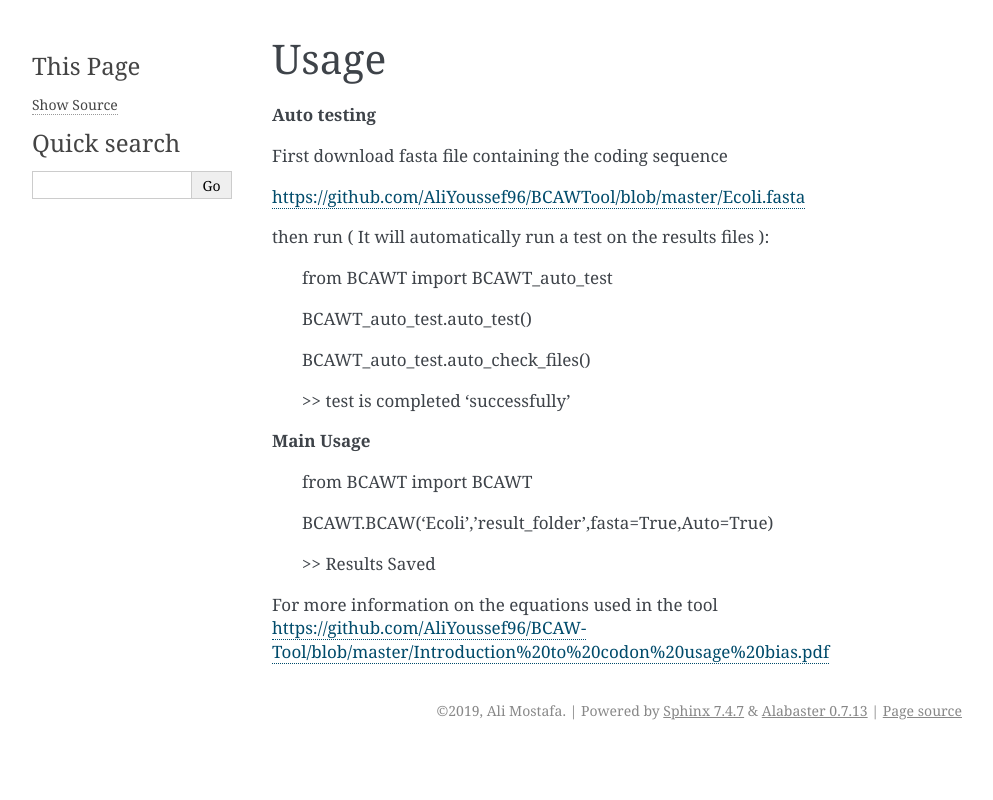
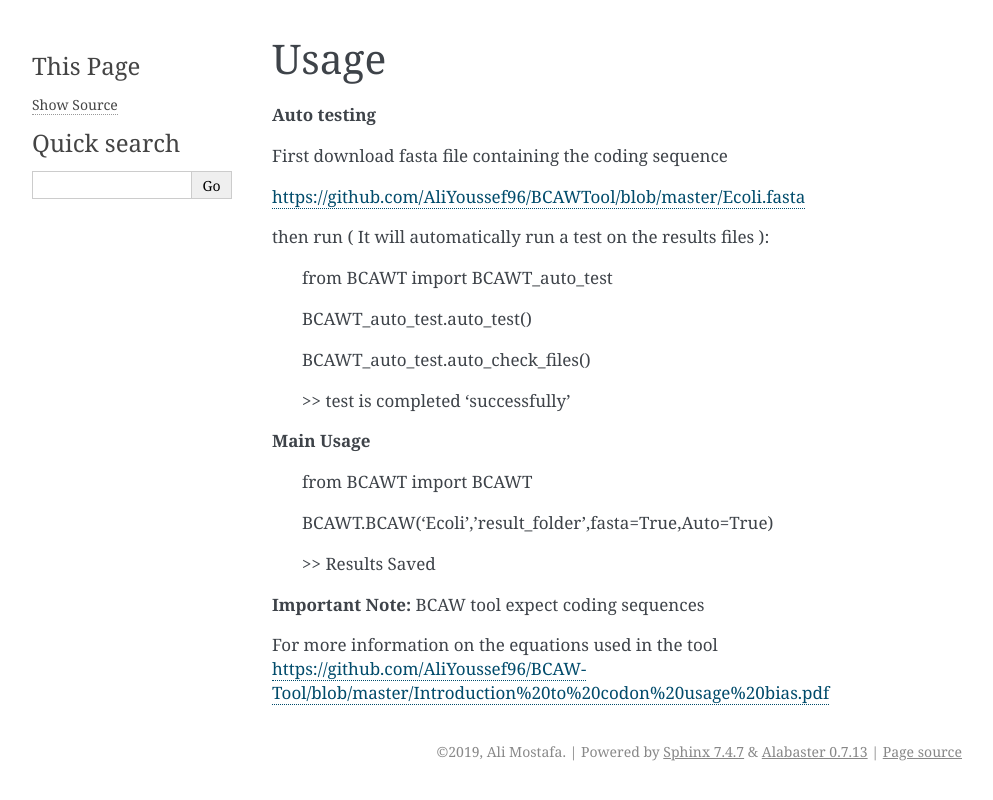
Before and after one commit to AliYoussef96/BCAW-Tool, a Sphinx documentation site: the page built from docs/Usage.rst, in a window 1280 px wide. Shown: the top 800 px of the page, without its empty margins (148-1141 px from the left). Built offline with Sphinx 7.4.7, drawn with Linux system fonts in a browser that asks for light colours.

Commit message:
Update Usage.rst

```diff
--- a/docs/Usage.rst
+++ b/docs/Usage.rst
@@ -25,5 +25,6 @@ then run ( It will automatically run a test on the results files ):
 
     	>> Results Saved
 
+**Important Note:** BCAW tool expect coding sequences
 
 For more information on the equations used in the tool https://github.com/AliYoussef96/BCAW-Tool/blob/master/Introduction%20to%20codon%20usage%20bias.pdf
```
